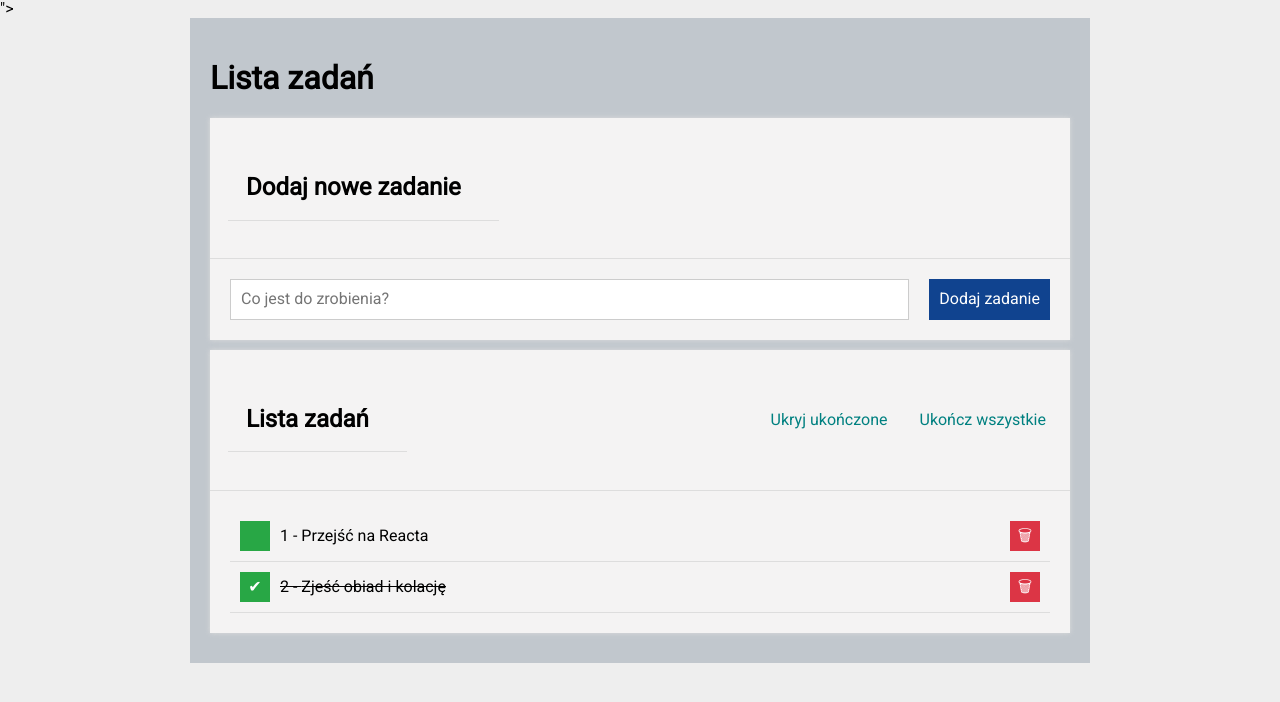
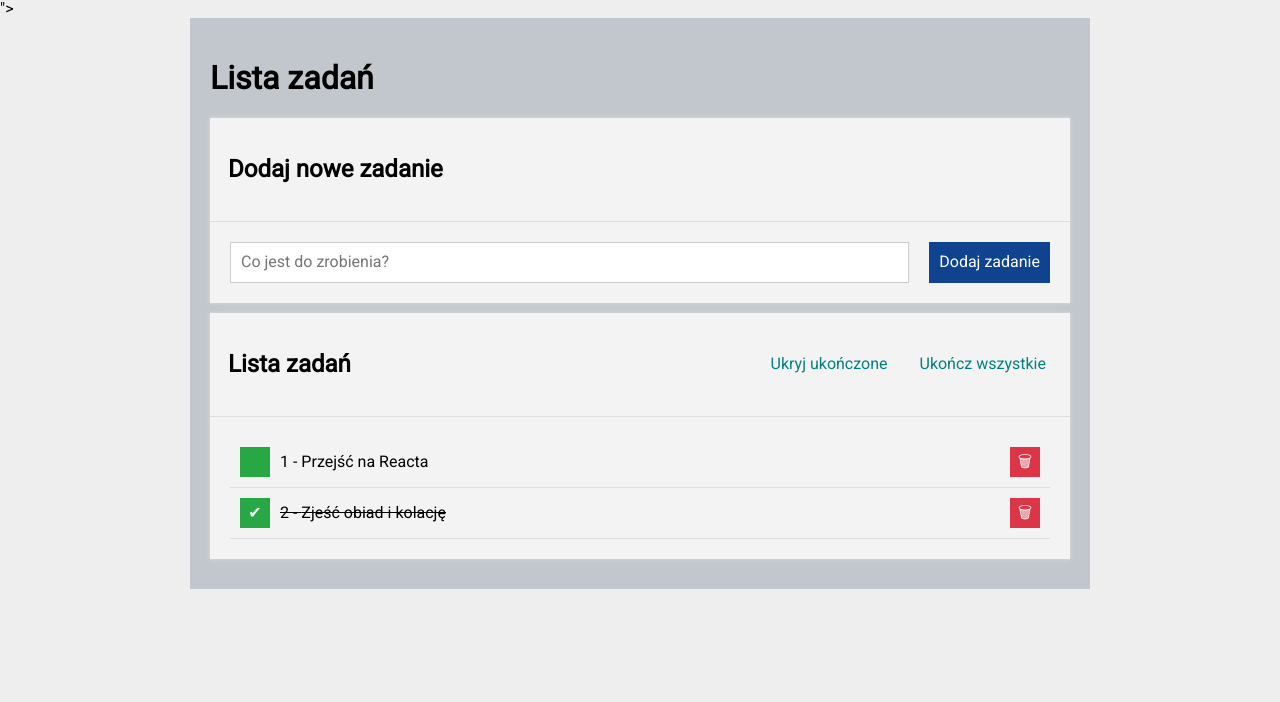
Before and after one commit to karolina-kulpinska/todo-list-react, a React (Create React App) app: page / in a window 1280 px wide. Shown: the top 702 px of the page. Built offline with nearby package versions, Linux system fonts and the light colour scheme.

Commit message:
class change

```diff
--- a/src/Section/index.js
+++ b/src/Section/index.js
@@ -5,7 +5,7 @@ import "./style.css";
 const Section = ({ title, body, extraHeaderContent }) => (
     <section className="section">
         <header className="section__header">
-            <h2 className="section__header">{title}</h2>
+            <h2 className="section__title">{title}</h2>
             {extraHeaderContent}
         </header>
         <div className="section__body">
```
